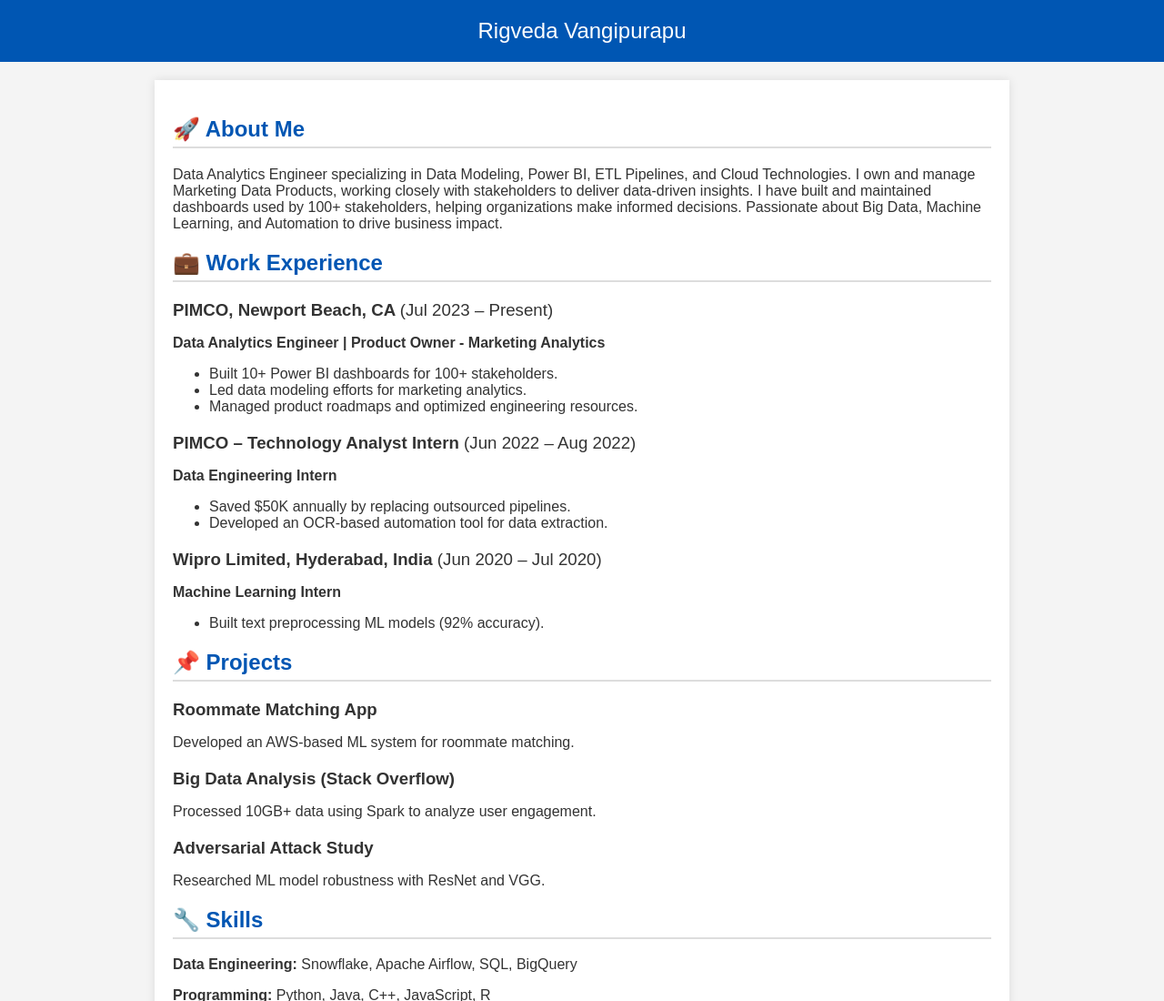
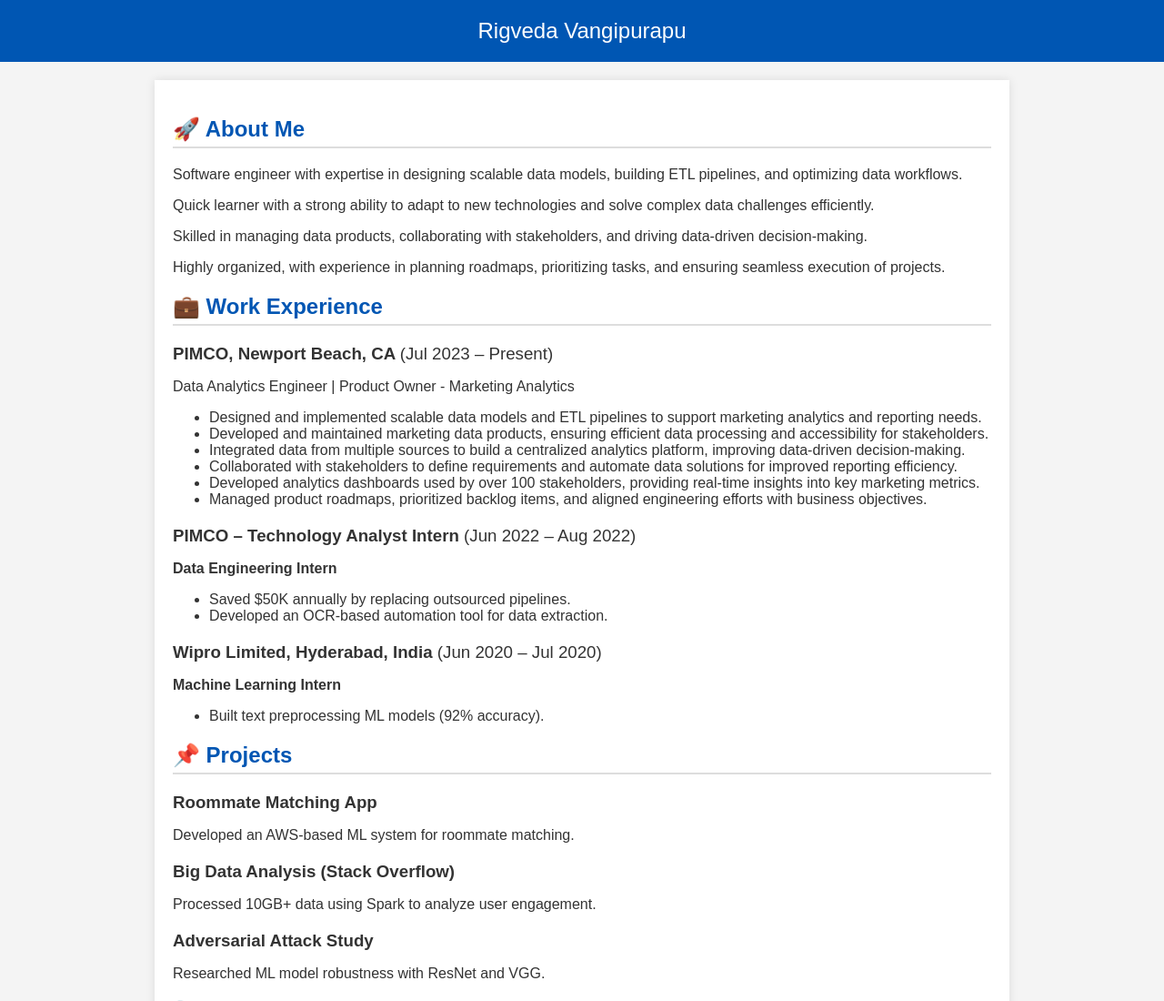
Before and after one commit to RigvedaVangipurapu/RigvedaVangipurapu.github.io, a plain HTML site: page index.html in a window 1280 px wide. Shown: the top 1100 px of the page at 91% size. Drawn offline with Linux system fonts and the light colour scheme.

Commit message:
Update index.html

```diff
--- a/index.html
+++ b/index.html
@@ -23,27 +23,28 @@
     <div class="container">
 <section>
     <h2>🚀 About Me</h2>
-    <p>
-        Data Analytics Engineer specializing in Data Modeling, Power BI, ETL Pipelines, and Cloud Technologies.
-        I own and manage Marketing Data Products, working closely with stakeholders to deliver data-driven insights.
-        I have built and maintained dashboards used by 100+ stakeholders, helping organizations make informed decisions.
-        Passionate about Big Data, Machine Learning, and Automation to drive business impact.
-    </p>
+    <p>Software engineer with expertise in designing scalable data models, building ETL pipelines, and optimizing data workflows.</p>
+    <p>Quick learner with a strong ability to adapt to new technologies and solve complex data challenges efficiently.</p>
+    <p>Skilled in managing data products, collaborating with stakeholders, and driving data-driven decision-making.</p>
+    <p>Highly organized, with experience in planning roadmaps, prioritizing tasks, and ensuring seamless execution of projects.</p>
 </section>
+
 
 
         <section>
             <h2>💼 Work Experience</h2>
             <div class="work-item">
                 <h3>PIMCO, Newport Beach, CA <span style="font-weight: normal;">(Jul 2023 – Present)</span></h3>
-                <p><strong>Data Analytics Engineer | Product Owner - Marketing Analytics</strong></p>
+                <p>Data Analytics Engineer | Product Owner - Marketing Analytics</p>
                 <ul>
-                    <li>Built 10+ Power BI dashboards for 100+ stakeholders.</li>
-                    <li>Led data modeling efforts for marketing analytics.</li>
-                    <li>Managed product roadmaps and optimized engineering resources.</li>
+                    <li>Designed and implemented scalable data models and ETL pipelines to support marketing analytics and reporting needs.</li>
+                    <li>Developed and maintained marketing data products, ensuring efficient data processing and accessibility for stakeholders.</li>
+                    <li>Integrated data from multiple sources to build a centralized analytics platform, improving data-driven decision-making.</li>
+                    <li>Collaborated with stakeholders to define requirements and automate data solutions for improved reporting efficiency.</li>
+                    <li>Developed analytics dashboards used by over 100 stakeholders, providing real-time insights into key marketing metrics.</li>
+                    <li>Managed product roadmaps, prioritized backlog items, and aligned engineering efforts with business objectives.</li>
                 </ul>
             </div>
-
             <div class="work-item">
                 <h3>PIMCO – Technology Analyst Intern <span style="font-weight: normal;">(Jun 2022 – Aug 2022)</span></h3>
                 <p><strong>Data Engineering Intern</strong></p>
```
